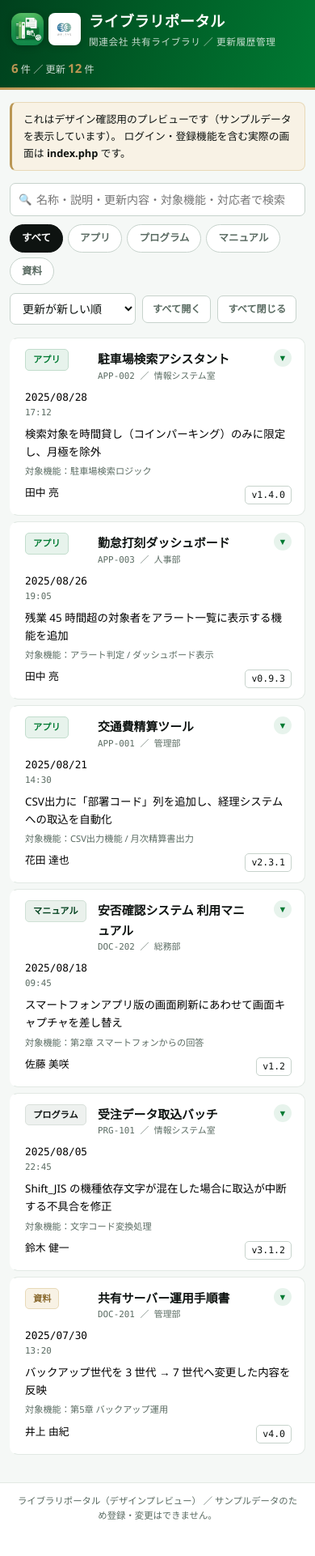
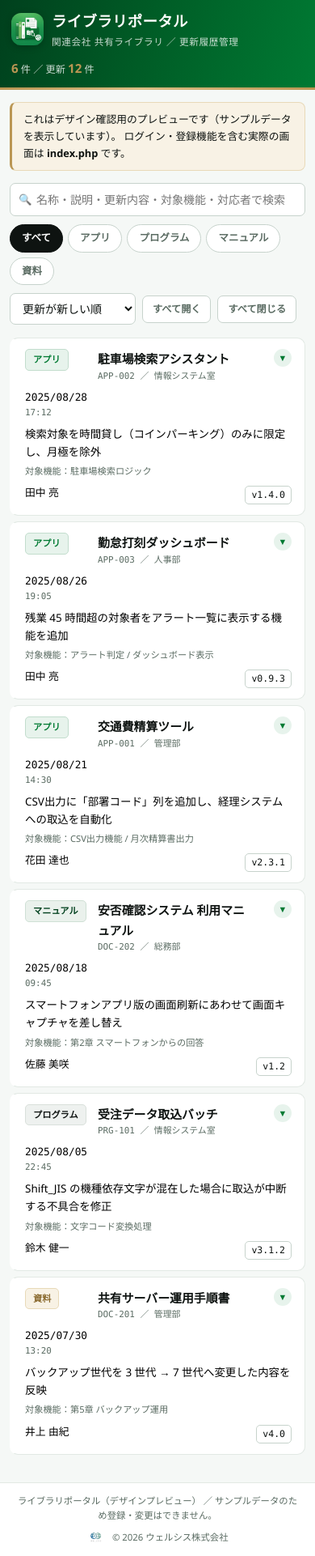
Before and after one commit to tatsuyahanada-eng/MusicLyrics, a PHP site: page /preview.html in a window 390 px wide. Shown: the whole page at 81% size. Before the commit the page ends 1877 px from the top, so only its background shows below. Run offline with PHP 8.4, Linux system fonts and the light colour scheme.

Commit message:
Move the WELSYS logo to the footer as a copyright line after login
On the logged-in screens (index.php, settings.php) and the matching design
preview, the header title now shows only this app's own icon; the WELSYS logo
moves to the bottom bar, paired with the mark as a copyright line: "© <year>
ウェルシス株式会社" (year via date('Y') on the PHP pages).

- New .lp-footer-inner / .lp-footer-copyright / .lp-footer-logo styles lay the
  existing login-status text and the logo+copyright side by side, stacking to
  centered on narrow screens
- Removed the now-unused .lp-title-logo / .lp-title-icons rules and the
  wrapper markup, since the header holds a single icon again
- Pre-login screens (login, setup, offline) are unchanged — the request was
  specifically about the logo after login, and those already pair the app icon
  with the WELSYS logo in the auth card
- Bumped library.css to ?v=6 (and the service worker's CACHE/precache entry to
  v6) since the stylesheet and header/footer markup changed

Verified in the browser against MariaDB: header now renders exactly one icon
on index.php/settings.php/preview.html, the footer shows the logo and
copyright line on desktop and phone widths, and the login screen (out of
scope for this change) still shows both icons as before.

Co-Authored-By: Claude Sonnet 5 <noreply@anthropic.com>
Claude-Session: https://claude.ai/code/session_01Ca8ksNANpQNRdpec5rMJ66

```diff
--- a/library-portal/assets/library.css
+++ b/library-portal/assets/library.css
@@ -66,13 +66,6 @@
   gap: 18px; flex-wrap: wrap;
 }
 .lp-title { display: flex; align-items: center; gap: 13px; font-size: 1.4rem; font-weight: 700; letter-spacing: .02em; color: #fff; }
-.lp-title-icons { display: flex; align-items: center; gap: 8px; flex-shrink: 0; }
-.lp-title-logo {
-  width: 52px; height: 52px; object-fit: contain;
-  border-radius: 8px; background: #fff; padding: 3px;
-  border: 1px solid rgba(255, 255, 255, .35); flex-shrink: 0;
-  box-shadow: 0 2px 8px rgba(0, 0, 0, .18);
-}
 /* このツール自体のPWAアイコン（本体に白背景が含まれているため余白は付けない） */
 .lp-app-icon {
   width: 52px; height: 52px; object-fit: contain;
@@ -378,7 +371,23 @@
 /* ---------- Footer ---------- */
 .lp-footer {
   border-top: 1px solid var(--lp-line); background: var(--lp-white);
-  padding: 13px 22px; text-align: center; font-size: .71rem; color: var(--lp-ink-soft);
+  padding: 13px 22px; font-size: .71rem; color: var(--lp-ink-soft);
+}
+.lp-footer-inner {
+  max-width: 1240px; margin: 0 auto;
+  display: flex; align-items: center; justify-content: space-between;
+  flex-wrap: wrap; gap: 8px 20px;
+}
+.lp-footer-status { text-align: left; }
+.lp-footer-copyright {
+  display: flex; align-items: center; gap: 8px;
+  color: var(--lp-ink-soft); white-space: nowrap;
+}
+.lp-footer-logo { height: 18px; width: auto; object-fit: contain; opacity: .85; }
+
+@media (max-width: 640px) {
+  .lp-footer-inner { justify-content: center; text-align: center; }
+  .lp-footer-status { text-align: center; width: 100%; }
 }
 
 /* ---------- Modal ---------- */
@@ -447,8 +456,7 @@
 @media (max-width: 640px) {
   .lp-header-inner { padding: 11px 14px; gap: 10px; }
   .lp-title { font-size: 1.15rem; gap: 10px; }
-  .lp-title-logo, .lp-app-icon { width: 40px; height: 40px; }
-  .lp-title-icons { gap: 6px; }
+  .lp-app-icon { width: 40px; height: 40px; }
   .lp-main { padding: 15px 12px 34px; }
 
   /* 狭い画面ではヘッダーの操作列を1行にまとめる */
--- a/library-portal/login.php
+++ b/library-portal/login.php
@@ -39,7 +39,7 @@ $to   = (string)($_GET['to'] ?? ($_POST['to'] ?? ''));
   <link rel="apple-touch-icon" href="assets/icon-192.png?v=5">
   <link rel="manifest" href="manifest.webmanifest">
   <meta name="theme-color" content="#007a33">
-  <link rel="stylesheet" href="assets/library.css?v=5">
+  <link rel="stylesheet" href="assets/library.css?v=6">
 </head>
 <body class="lp-body lp-body-auth">
   <main class="lp-auth">
--- a/library-portal/offline.html
+++ b/library-portal/offline.html
@@ -8,7 +8,7 @@
   <link rel="icon" type="image/png" sizes="16x16" href="assets/favicon-16.png?v=5">
   <link rel="apple-touch-icon" href="assets/icon-192.png?v=5">
   <meta name="theme-color" content="#007a33">
-  <link rel="stylesheet" href="assets/library.css?v=5">
+  <link rel="stylesheet" href="assets/library.css?v=6">
 </head>
 <body class="lp-body lp-body-auth">
   <main class="lp-auth">
--- a/library-portal/preview.html
+++ b/library-portal/preview.html
@@ -8,17 +8,14 @@
   <link rel="icon" type="image/png" sizes="16x16" href="assets/favicon-16.png?v=5">
   <link rel="apple-touch-icon" href="assets/icon-192.png?v=5">
   <meta name="theme-color" content="#007a33">
-  <link rel="stylesheet" href="assets/library.css?v=5">
+  <link rel="stylesheet" href="assets/library.css?v=6">
 </head>
 <body class="lp-body">
 
   <header class="lp-header">
     <div class="lp-header-inner">
       <h1 class="lp-title">
-        <span class="lp-title-icons">
-          <img class="lp-app-icon" src="assets/app-icon.png" alt="ライブラリポータル アイコン">
-          <img class="lp-title-logo" src="assets/welsys-logo.jpg" alt="WELSYS ロゴ">
-        </span>
+        <img class="lp-app-icon" src="assets/app-icon.png" alt="ライブラリポータル アイコン">
         <span class="lp-title-text">
           ライブラリポータル
           <small class="lp-title-sub">関連会社 共有ライブラリ ／ 更新履歴管理</small>
@@ -65,7 +62,13 @@
   </main>
 
   <footer class="lp-footer">
-    <p>ライブラリポータル（デザインプレビュー） ／ サンプルデータのため登録・変更はできません。</p>
+    <div class="lp-footer-inner">
+      <p class="lp-footer-status">ライブラリポータル（デザインプレビュー） ／ サンプルデータのため登録・変更はできません。</p>
+      <p class="lp-footer-copyright">
+        <img class="lp-footer-logo" src="assets/welsys-logo.jpg" alt="WELSYS ロゴ">
+        <span>&copy; 2026 ウェルシス株式会社</span>
+      </p>
+    </div>
   </footer>
 
   <div id="toast" class="lp-toast" hidden></div>
--- a/library-portal/service-worker.js
+++ b/library-portal/service-worker.js
@@ -5,9 +5,9 @@
      （利用者ごとに内容と権限が異なるため、端末に残さない方針）
    ・オフライン時はナビゲーションを offline.html へ切り替えます
    ============================================================ */
-const CACHE = 'library-portal-v5';
+const CACHE = 'library-portal-v6';
 const SHELL = [
-  'assets/library.css?v=5',
+  'assets/library.css?v=6',
   'assets/library.js?v=5',
   'assets/settings.js?v=1',
   'assets/pwa.js?v=1',
--- a/library-portal/setup.php
+++ b/library-portal/setup.php
@@ -59,7 +59,7 @@ $csrf = csrf_token();
   <link rel="icon" type="image/png" sizes="16x16" href="assets/favicon-16.png?v=5">
   <link rel="apple-touch-icon" href="assets/icon-192.png?v=5">
   <meta name="theme-color" content="#007a33">
-  <link rel="stylesheet" href="assets/library.css?v=5">
+  <link rel="stylesheet" href="assets/library.css?v=6">
 </head>
 <body class="lp-body lp-body-auth">
   <main class="lp-auth">
```
Also changed, not shown: library-portal/index.php (+9 -6 lines), library-portal/settings.php (+10 -7 lines).
